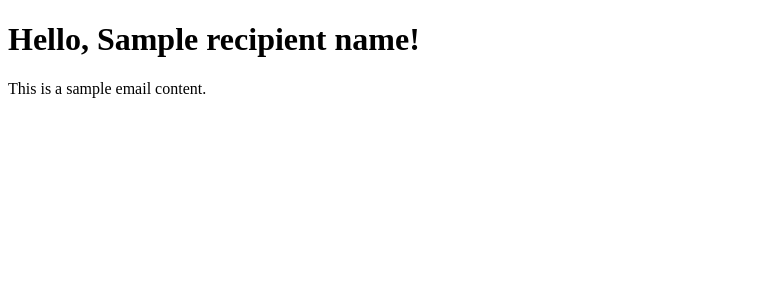
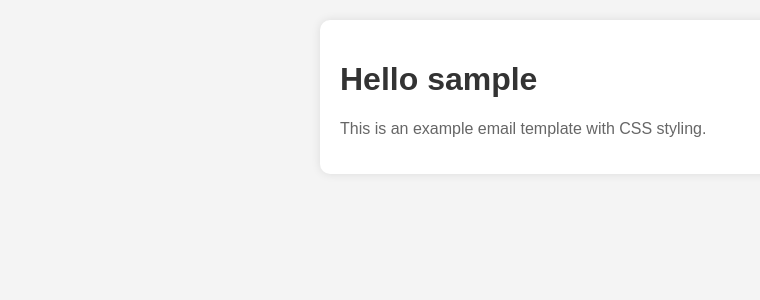
Before and after one commit to Manas2403/VBS-Backend, a Django app: template vbs_app/templates/booking_request.html in a window 1280 px wide. Shown: the top 300 px of the page, without its empty margins (0-760 px from the left). Run offline with Django 4.2, Linux system fonts and the light colour scheme; the template is opened without the code that fills it: most values are stand-ins (such as "Sample title", 1, 10 or a date in 2020).

Commit message:
email done

```diff
--- a/vbs_app/request_handlers/booking_rh.py
+++ b/vbs_app/request_handlers/booking_rh.py
@@ -1,4 +1,4 @@
-from .. import serializers, utils, manager, validator, response_handler, booking_helper
+from .. import serializers, utils, manager, validator, response_handler, booking_helper,email_rh
 from ..request_handler import RequestHandler
 from enum import Enum
 
@@ -29,6 +29,7 @@ class BookingRequestHandler(RequestHandler):
 
             bookings = manager.get_booking_by_user(user_id)
             serializer = serializers.BookingSerializer(bookings, many=True)
+            email_rh.send_email_view(self,user_id)
             return response_handler.get_success_response(serializer.data)
 
         if request_type == RequestType.GET_BOOKINGS_BY_VENUE:
--- a/vbs_app/templates/booking_request.html
+++ b/vbs_app/templates/booking_request.html
@@ -1,13 +1,37 @@
-<!-- email_template.html -->
-
 <!DOCTYPE html>
 <html lang="en">
-    <head>
-        <meta charset="UTF-8" />
-        <title>Email Template</title>
-    </head>
-    <body>
-        <h1>Hello, {{ recipient_name }}!</h1>
-        <p>This is a sample email content.</p>
-    </body>
+<head>
+    <meta charset="UTF-8">
+    <meta name="viewport" content="width=device-width, initial-scale=1.0">
+    <title>Email Template</title>
+    <style>
+        /* Your CSS styles */
+        body {
+            font-family: Arial, sans-serif;
+            background-color: #f4f4f4;
+            margin: 0;
+            padding: 0;
+        }
+        .container {
+            max-width: 600px;
+            margin: 20px auto;
+            background-color: #fff;
+            padding: 20px;
+            border-radius: 10px;
+            box-shadow: 0 0 10px rgba(0,0,0,0.1);
+        }
+        h1 {
+            color: #333;
+        }
+        p {
+            color: #666;
+        }
+    </style>
+</head>
+<body>
+    <div class="container">
+        <h1>Hello {{ username }}</h1>
+        <p>This is an example email template with CSS styling.</p>
+    </div>
+</body>
 </html>
--- a/vbs_app/urls.py
+++ b/vbs_app/urls.py
@@ -45,4 +45,5 @@ urlpatterns = [
     path('comments/byBooking/<str:booking_id>/', views.get_comments_by_booking),
     # path('comments/<str:comment_id>/', views.get_comment),
     path('comments/add/', views.add_new_comment),
+
 ]
```
Also changed, not shown: vbs_app/email_rh.py (added, +23 -0 lines), vbs_backend/settings.py (+5 -2 lines).
